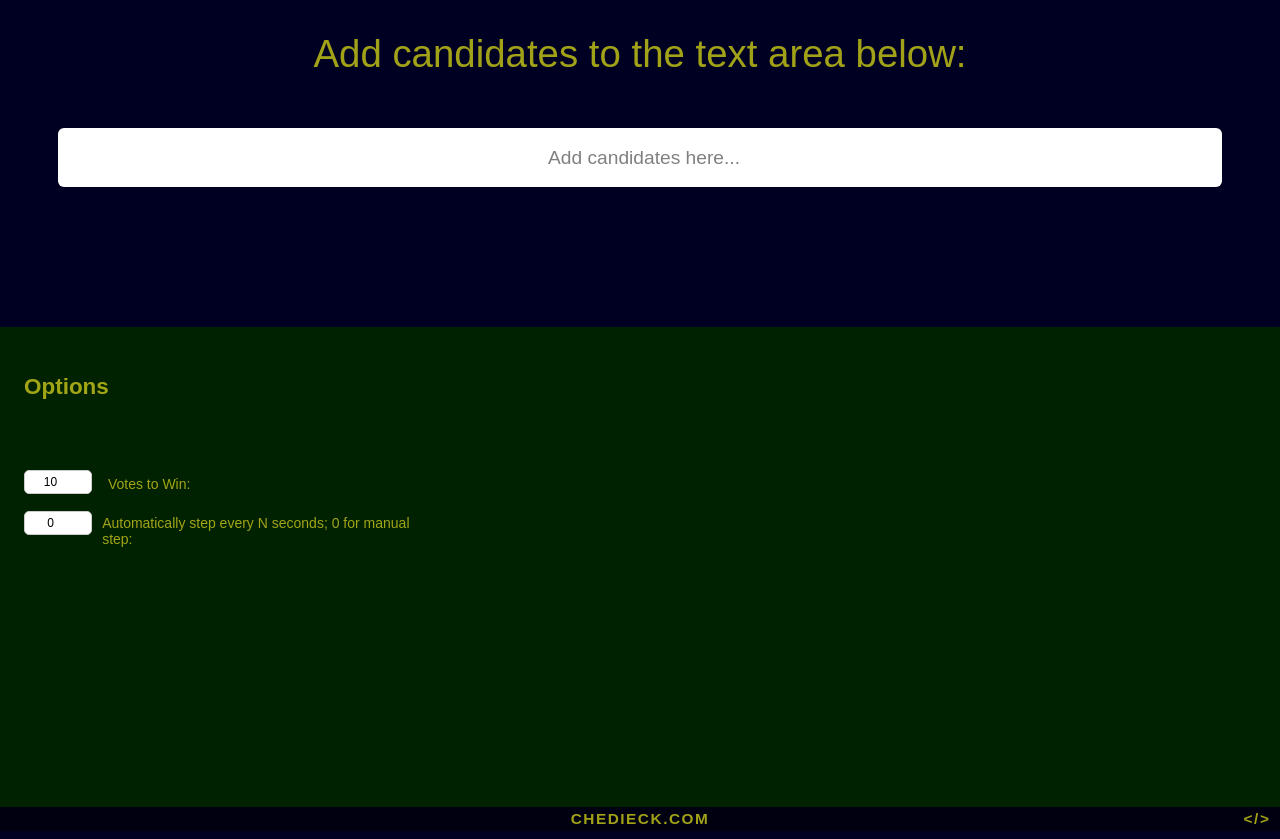
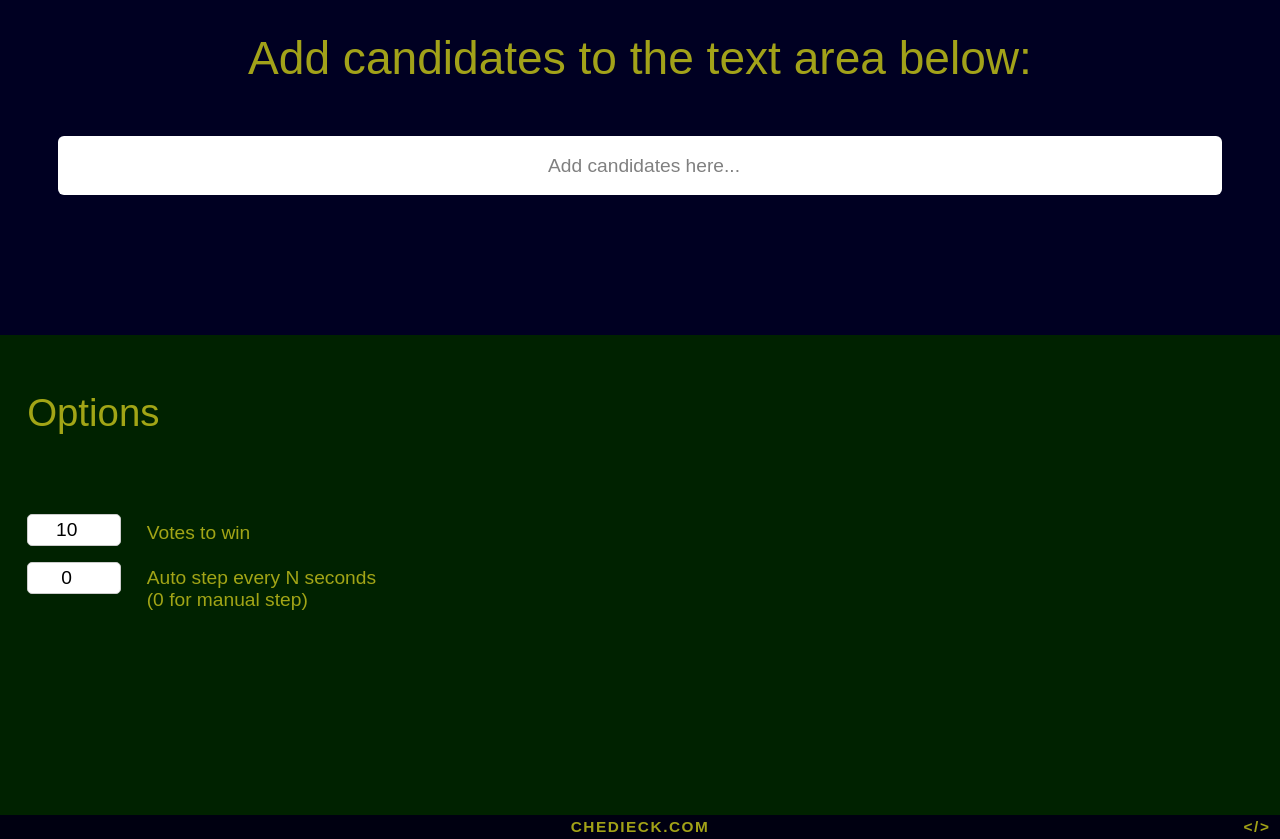
Before and after one commit to chedieck/decisionrace, a SvelteKit app: page / in a window 1280 px wide. Built offline with nearby package versions, Linux system fonts and the light colour scheme; a web font is replaced by a local one.

Commit message:
feat: more style tweaks

```diff
--- a/src/lib/components/ChoiceSelector.svelte
+++ b/src/lib/components/ChoiceSelector.svelte
@@ -207,14 +207,14 @@
 </style>
 
 {#if !raceConfig.raceStarted}
-  <h2>Add candidates to the text area below:</h2>
+  <h1>Add candidates to the text area below:</h1>
   <input class="main-prompt" on:input={handleInput} disabled={!browser || (addDisabled && inputText === '')} bind:value={inputText} placeholder={placeholder}>
   <div class="row remove-button-container not-on-media" class:hidden={items.length < 1}>
-    <button class="remove-button" on:click={removeLast}>Remove last item</button>
+    <button class="remove-button negative" on:click={removeLast}>Remove last item</button>
     <button on:click={() => raceConfig.raceStarted = true} class="start-race" class:hidden={items.length < 2}>
       Start Race
     </button>
-    <button class="remove-button" on:click={resetList}>Reset list</button>
+    <button class="remove-button  negative" on:click={resetList}>Reset list</button>
   </div>
   {#if tooManyItems || tooManyItemsInInput }
     <p class="error not-on-media">You cannot add more than 20 items.</p>
@@ -226,7 +226,7 @@
     </div>
     <div class="inner-container" class:hidden={items.length < 1}>
       <div class="row justify-between full-width">
-        <h3>Choice Pool</h3>
+        <h2>Choice Pool</h2>
       </div>
       <div class="row full-width">
         <ol class="items-list not-on-media">
--- a/src/lib/components/RaceConfig.svelte
+++ b/src/lib/components/RaceConfig.svelte
@@ -38,24 +38,22 @@
   }
 
   label {
-  padding-left: 5px;
+    padding-left: 14px;
   }
 
   .input-container {
-  width: 20%;
+    width: 5.5rem;
   }
 
   input[type="number"] {
     padding: 4px;
     text-align: center;
-  font-size: 12px;
     border: 1px solid #ccc;
     border-radius: 5px;
   }
 
   label {
     margin-top: 5px;
-  font-size: 14px;
     text-align: left;
   }
 
@@ -99,7 +97,7 @@ label {
 </style>
 <div>
   <div class="row justify-between full-width">
-      <h3>Options</h3>
+    <h2>Options</h2>
   </div>
   <form class="form-container">
     <div class:hidden={items.length < 1} class="checkbox-item">
@@ -107,7 +105,7 @@ label {
         <input type="checkbox" bind:checked={raceConfig.linkToRottenTomatoes} name="link-to-rt">
       </div>
       <label  for="link-to-rt">
-        Link options to Rotten Tomatoes
+        Link options to RottenTomatoes
       </label>
     </div>
     <div class="form-label">
@@ -123,7 +121,7 @@ label {
         >
         </div>
         <label for="votesToWin">
-        Votes to Win:
+          Votes to win
         </label>
       </div>
       <div class="form-label">
@@ -139,7 +137,8 @@ label {
           >
           </div>
           <label for="autoStep">
-        Automatically step every N seconds; 0 for manual step:
+            Auto step every N seconds
+            <br>(0 for manual step)
           </label>
         </div>
       </form>
--- a/src/routes/styles.css
+++ b/src/routes/styles.css
@@ -9,8 +9,10 @@
 	--color-theme-1: #5555ff;
 	--color-theme-2: #772507;
 	--color-text: rgba(180, 180, 24, 0.9);
-	--color-link-text: rgba(225, 205, 0, 1);
-	--color-link-bg: rgba(24, 24, 180, 0.9);
+	--color-link-text: rgba(85, 85, 255, 1);
+	--color-link-bg: rgba(225, 205, 0, 1);
+	--color-link-text-alt: rgba(225, 255, 255, 1);
+	--color-link-bg-alt: rgba(225, 85, 85, 1);
 	--column-width: 42rem;
 	--column-margin-top: 4rem;
 	font-family: var(--font-body);
@@ -42,7 +44,7 @@ p {
 }
 
 a {
-	color: var(--color-theme-1);
+	color: var(--color-link-text);
 	text-decoration: none;
 }
 
@@ -116,9 +118,14 @@ input::placeholder {
 }
 
 button:hover {
-	color: var(--color-link-text);
+	color: black;
 	background-color: var(--color-link-bg);
 	transition: color 0.2s ease-out, background-color 0.2s ease-out;
+}
+
+button.negative:hover {
+	background-color: var(--color-link-bg-alt);
+	color: var(--color-link-text-alt);
 }
 
 button:focus:not(:focus-visible) {
```
Lines whose indentation alone changed are shown as unchanged.
